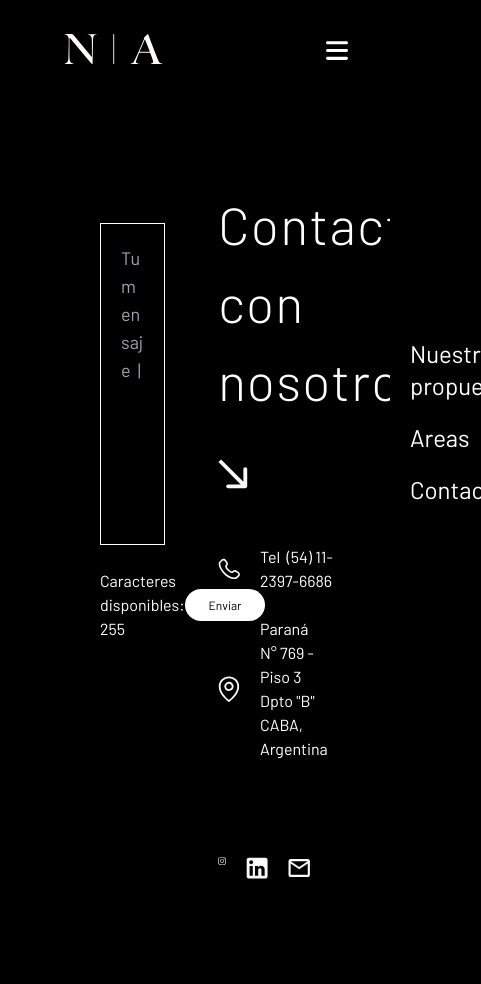
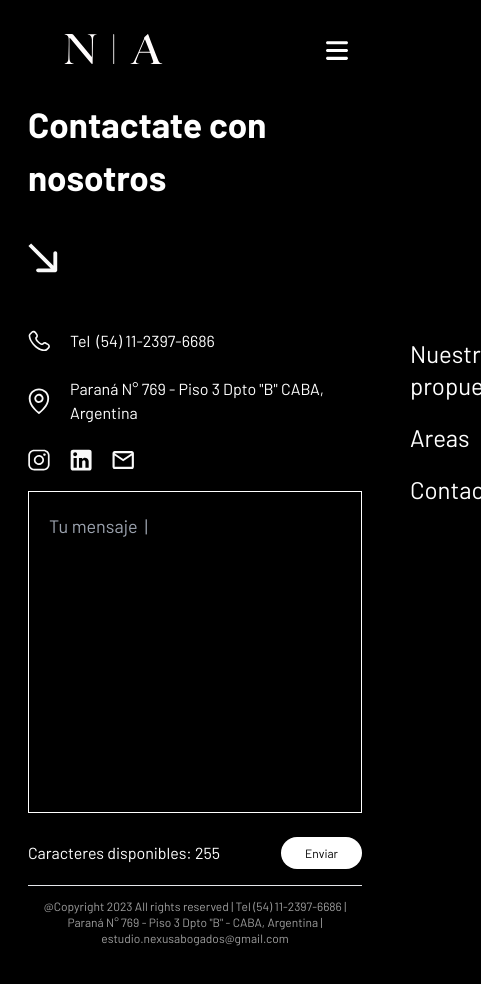
Before and after one commit to Leanz652/nexus-app, a React (Vite) app: page /nexus-app/contacto in a window 390 px wide. Shown: the whole page, 481 px wide, since content can reach past the window. Before the commit the page ends 879 px from the top, so only its background shows below. Built offline with nearby package versions, Linux system fonts and the light colour scheme.

Commit message:
Contacto responsive

```diff
--- a/src/components/Contacto.jsx
+++ b/src/components/Contacto.jsx
@@ -5,6 +5,7 @@ import locationIcon from "../assets/locationIcon.svg";
 import linkedinIcon from "../assets/linkedinIcon.svg";
 import instagramIcon from "../assets/instaIcon.svg";
 import { useState } from "react";
+import Footer from "./Footer";
 
 const Contacto = () => {
   const maxLength = 255;
@@ -18,11 +19,13 @@ const Contacto = () => {
     }
   };
   return (
-    <div className="flex h-full px-20 items-center">
-      <div className="h-3/4  w-full flex items-center ">
-        <div className="w-3/5 h-3/4 px-5 pt-5 flex flex-col  justify-center ">
+    <div className="flex flex-col pt-[98px] min-h-full px-7 sm:px-20">
+
+      <div className="flex flex-1 items-center" >
+      <div className="sm:h-3/4  w-full flex flex-col-reverse  sm:flex-row items-center  sm:px-0 ">
+        <div className=" w-full sm:w-3/5 sm:h-3/4 sm:px-5 pt-5 flex flex-col  sm:justify-center ">
           <textarea
-            className="block mb-6 w-2/3 p-5 resize-none bg-transparent border border-white focus-visible:outline-none text-lg"
+            className="block mb-6 w-full sm:w-2/3 p-5 resize-none bg-transparent border border-white focus-visible:outline-none text-lg"
             name=""
             id=""
             cols="30"
@@ -32,7 +35,7 @@ const Contacto = () => {
             onChange={handleTextChange}
             placeholder="Tu mensaje  |"
           ></textarea>
-          <div className="flex justify-between items-center w-2/3">
+          <div className="flex justify-between items-center sm:w-2/3 mb-4">
             <div>Caracteres disponibles: {charactersRemaining} </div>
 
 
@@ -43,12 +46,12 @@ const Contacto = () => {
             </a>
           </div>
         </div>
-        <div className="w-2/5 h-3/4 flex-col">
+        <div className=" w-full sm:w-2/5 sm:h-3/4 flex-col">
           <div className=" mb-10 ">
-            <strong className="text-[52px] block font-thin tracking-wide">
+            <strong className="sm:text-[60px] text-[35px] mb-10 sm:font-thin">
               Contactate{" "}
             </strong>
-            <strong className="text-[52px] block font-thin tracking-wide">
+            <strong className="sm:text-[60px] text-[35px] mb-10 sm:font-thin">
               con nosotros{" "}
             </strong>
           </div>
@@ -65,7 +68,7 @@ const Contacto = () => {
               Paraná N° 769 - Piso 3 Dpto &quot;B&quot; CABA, Argentina
             </span>
           </div>
-          <div className=" mt-24  flex gap-5 ">
+          <div className=" sm:mt-24  flex gap-5 ">
             <a
               href="https://www.instagram.com/nexus.abogados?igshid=NzZlODBkYWE4Ng%3D%3D&utm_source=qr"
               target="_blank"
@@ -78,6 +81,11 @@ const Contacto = () => {
           </div>
         </div>
       </div>
+      </div>
+
+      <Footer />
+
+
     </div>
   );
 };
```
